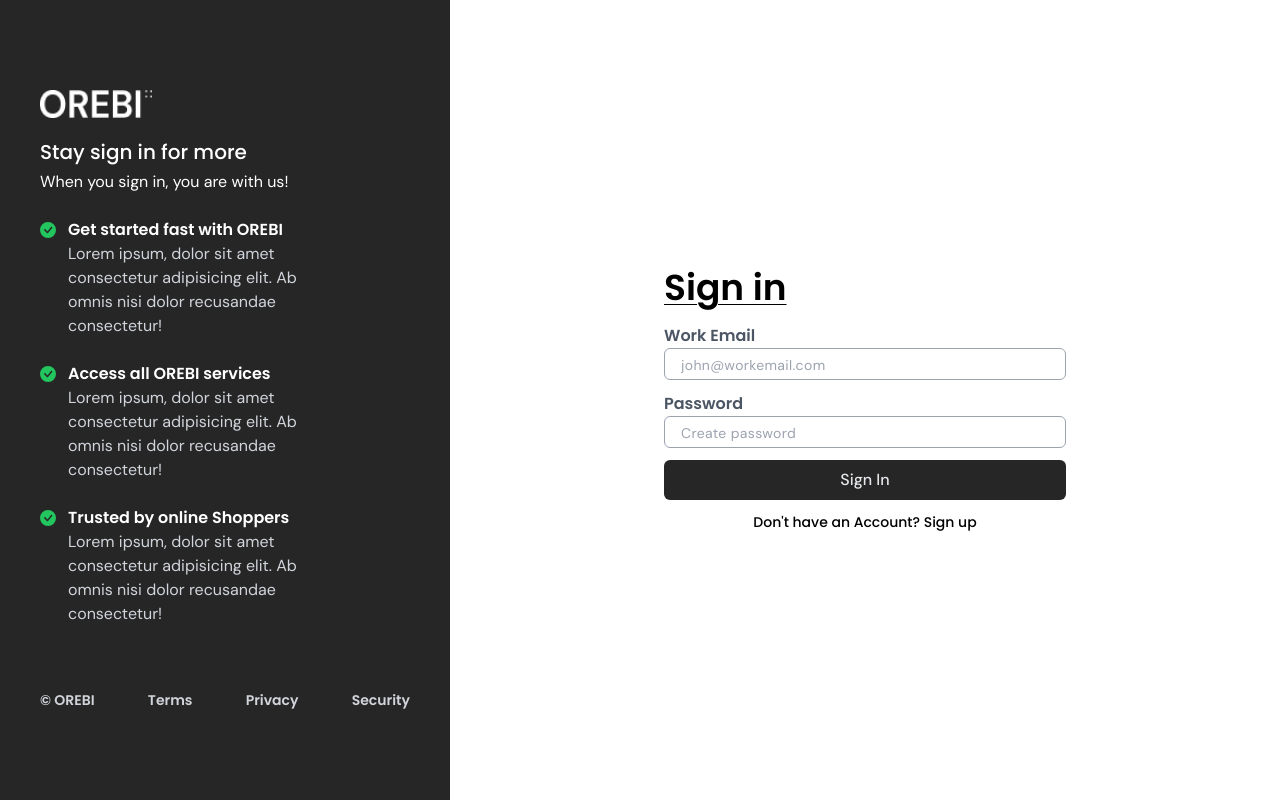
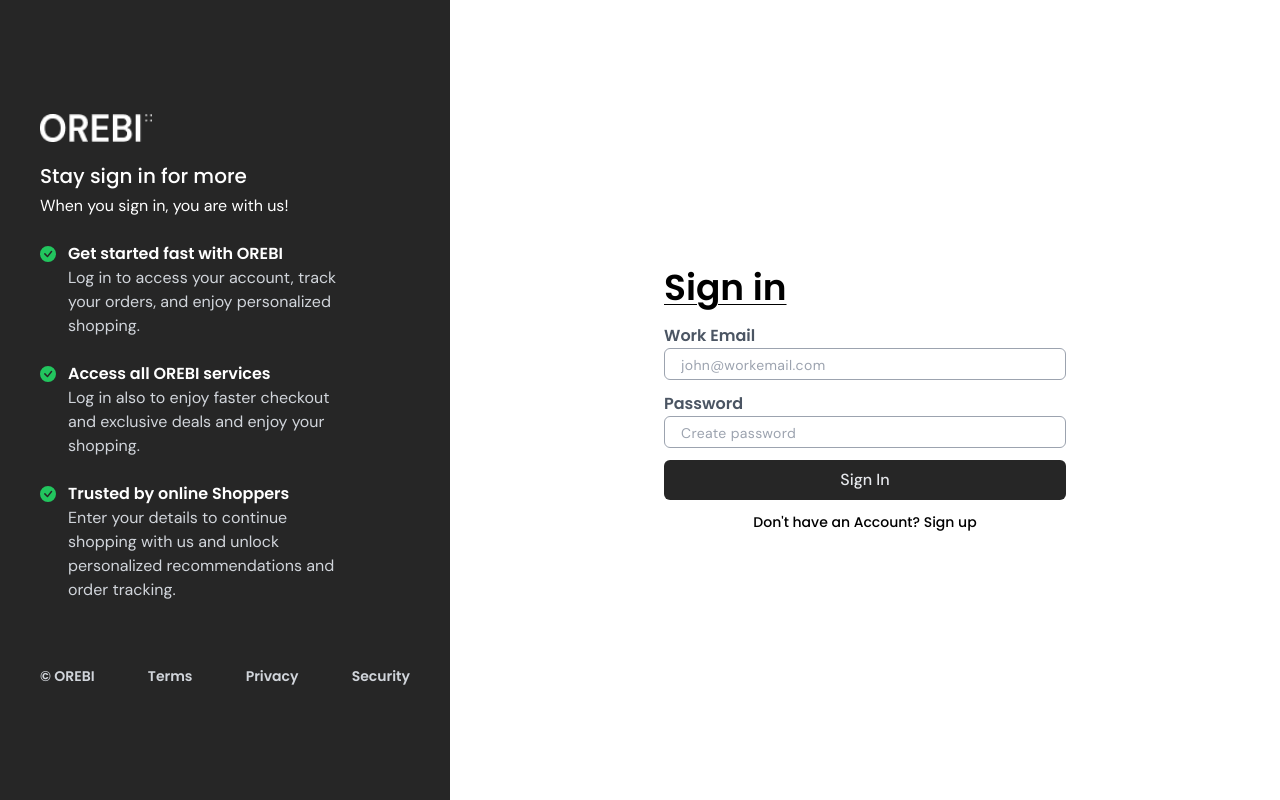
Before and after one commit to OluwatobiDaniel123/E-commerce-Market, a React (Create React App) app in the folder client/: page /signin in a window 1280 px wide. Built offline with nearby package versions, Linux system fonts and the light colour scheme.

Commit message:
add new thing

```diff
--- a/client/src/assets/images/index.js
+++ b/client/src/assets/images/index.js
@@ -1,4 +1,4 @@
-import logo from "./orebiLogo.png";
+import logo from "./orebiLogo2.png";
 import logoLight from "./logoLight.png";
 import bannerImgOne from "./banner/bannerImgOne.webp";
 import bannerImgTwo from "./banner/bannerImgTwo.webp";
--- a/client/src/components/home/Footer/Footer.js
+++ b/client/src/components/home/Footer/Footer.js
@@ -34,8 +34,14 @@ const Footer = () => {
           <FooterListTitle title=" More about Orebi Shop" />
           <div className="flex flex-col gap-6">
             <p className="text-base w-full xl:w-[80%]">
-              Lorem ipsum dolor sit amet consectetur adipisicing elit. Enim sint
-              ab ullam, numquam nesciunt in.
+              Orebi is the ultimate destination for all your shopping needs.
+              With a wide range of high-quality products, easy-to-use
+              navigation, and secure payment options, we make online shopping
+              simple and enjoyable. Whether you're looking for the latest
+              fashion trends, cutting-edge tech gadgets, or everyday essentials,
+              we've got you covered. Plus, with fast shipping, exclusive deals,
+              and excellent customer service, your satisfaction is our priority.
+              Shop with confidence and discover the best at Orebi today!
             </p>
             <ul className="flex items-center gap-2">
               <a
@@ -121,7 +127,8 @@ const Footer = () => {
           <FooterListTitle title="Subscribe to our newsletter." />
           <div className="w-full">
             <p className="text-center mb-4">
-              A at pellentesque et mattis porta enim elementum.
+              make subscription now so you can be getting our newsletter
+              everyday.
             </p>
             {subscription ? (
               <motion.p
--- a/client/src/components/home/Footer/FooterBottom.js
+++ b/client/src/components/home/Footer/FooterBottom.js
@@ -9,10 +9,10 @@ const FooterBottom = () => {
           <span className="text-md mr-[1px] mt-[2px] md:mt-0 text-center hidden md:inline-flex">
             <AiOutlineCopyright />
           </span>
-          Copyright 2022 | Orebi shopping | All Rights Reserved |
+          Copyright 2024 | Orebi shopping | All Rights Reserved |
           <a href="https://reactbd.com/" target="_blank" rel="noreferrer">
             <span className="ml-1 font-medium group-hover:text-primeColor">
-              Powered by ReactBD.com
+              Powered by danetech
             </span>
           </a>
         </p>
--- a/client/src/components/home/Header/HeaderBottom.js
+++ b/client/src/components/home/Header/HeaderBottom.js
@@ -60,23 +60,23 @@ const HeaderBottom = () => {
               >
                 <Link to={"category/imprimante"}>
                   <li className="text-gray-400 px-4 py-1 border-b-[1px] border-b-gray-400 hover:border-b-white hover:text-white duration-300 cursor-pointer">
-                    Imprimante
+                    popularity
                   </li>
                 </Link>
 
                 <Link to={"category/ancre"}>
                   <li className="text-gray-400 px-4 py-1 border-b-[1px] border-b-gray-400 hover:border-b-white hover:text-white duration-300 cursor-pointer">
-                    ancre
+                    popular
                   </li>
                 </Link>
                 <Link to={"category/Ruban"}>
                   <li className="text-gray-400 px-4 py-1 border-b-[1px] border-b-gray-400 hover:border-b-white hover:text-white duration-300 cursor-pointer">
-                    ruban
+                    part's
                   </li>
                 </Link>
                 <Link to={"category/Bac"}>
                   <li className="text-gray-400 px-4 py-1 border-b-[1px] border-b-gray-400 hover:border-b-white hover:text-white duration-300 cursor-pointer">
-                    Bac de dechet
+                    spare's
                   </li>
                 </Link>
               </motion.ul>
--- a/client/src/components/home/Sale/Sale.js
+++ b/client/src/components/home/Sale/Sale.js
@@ -18,14 +18,14 @@ const Sale = () => {
         <div className="text-left h-140 md:h-200 lg:h-260 w-full mx-4 ">
           <div className="mx-8">
             <h2 className="text-4xl md:text-5xl lg:text-5xl font-bold mb-6">
-              Imprimante sales
+              Special sales
             </h2>
             <p className="text-lg md:text-xl lg:text-2xl mb-6">
               Up to{" "}
               <span className="text-4xl md:text-5xl lg:text-5xl font-bold">
                 30%
               </span>{" "}
-              sales for all impriamnte{" "}
+              sales for all customers{" "}
             </p>
             <div className=" mb-8">
               <ShopNow />
--- a/client/src/components/home/YearProduct/YearProduct.js
+++ b/client/src/components/home/YearProduct/YearProduct.js
@@ -17,8 +17,10 @@ const YearProduct = () => {
             Product of The year
           </h1>
           <p className="text-base font-normal text-primeColor max-w-[600px] mr-4">
-            Lorem ipsum dolor sit, amet consectetur adipisicing elit. Repellat
-            cupiditate modi amet! Facilis, aperiam quaerat.
+            Whether you're looking for the latest fashion trends, cutting-edge
+            tech gadgets, or everyday essentials, we've got you covered. Plus,
+            with fast shipping, exclusive deals, and excellent customer service,
+            your satisfaction is our priority.
           </p>
           <ShopNow />
         </div>
--- a/client/src/pages/Account/SignIn.js
+++ b/client/src/pages/Account/SignIn.js
@@ -65,8 +65,8 @@ const SignIn = () => {
                 Get started fast with OREBI
               </span>
               <br />
-              Lorem ipsum, dolor sit amet consectetur adipisicing elit. Ab omnis
-              nisi dolor recusandae consectetur!
+              Log in to access your account, track your orders, and enjoy
+              personalized shopping.
             </p>
           </div>
           <div className="w-[300px] flex items-start gap-3">
@@ -78,8 +78,8 @@ const SignIn = () => {
                 Access all OREBI services
               </span>
               <br />
-              Lorem ipsum, dolor sit amet consectetur adipisicing elit. Ab omnis
-              nisi dolor recusandae consectetur!
+              Log in also to enjoy faster checkout and exclusive deals and enjoy
+              your shopping.
             </p>
           </div>
           <div className="w-[300px] flex items-start gap-3">
@@ -91,8 +91,8 @@ const SignIn = () => {
                 Trusted by online Shoppers
               </span>
               <br />
-              Lorem ipsum, dolor sit amet consectetur adipisicing elit. Ab omnis
-              nisi dolor recusandae consectetur!
+              Enter your details to continue shopping with us and unlock
+              personalized recommendations and order tracking.
             </p>
           </div>
           <div className="flex items-center justify-between mt-10">
--- a/client/src/pages/Account/SignUp.js
+++ b/client/src/pages/Account/SignUp.js
@@ -151,8 +151,8 @@ const SignUp = () => {
                 Get started fast with OREBI
               </span>
               <br />
-              Lorem ipsum, dolor sit amet consectetur adipisicing elit. Ab omnis
-              nisi dolor recusandae consectetur!
+              Sign up to access your account, track your orders, and enjoy
+              personalized shopping.
             </p>
           </div>
           <div className="w-[300px] flex items-start gap-3">
@@ -164,8 +164,8 @@ const SignUp = () => {
                 Access all OREBI services
               </span>
               <br />
-              Lorem ipsum, dolor sit amet consectetur adipisicing elit. Ab omnis
-              nisi dolor recusandae consectetur!
+              Sign up also to enjoy faster checkout and exclusive deals and
+              enjoy your shopping.
             </p>
           </div>
           <div className="w-[300px] flex items-start gap-3">
@@ -177,8 +177,8 @@ const SignUp = () => {
                 Trusted by online Shoppers
               </span>
               <br />
-              Lorem ipsum, dolor sit amet consectetur adipisicing elit. Ab omnis
-              nisi dolor recusandae consectetur!
+              Enter your details to continue shopping with us and unlock
+              personalized recommendations and order tracking.
             </p>
           </div>
           <div className="flex items-center justify-between mt-10">
```
Also changed, not shown: client/src/components/home/BestSellers/BestSellers.js (+8 -4 lines), client/src/components/home/NewArrivals/NewArrivals.js (+10 -5 lines), client/src/assets/images/orebiLogo2.png (added).
